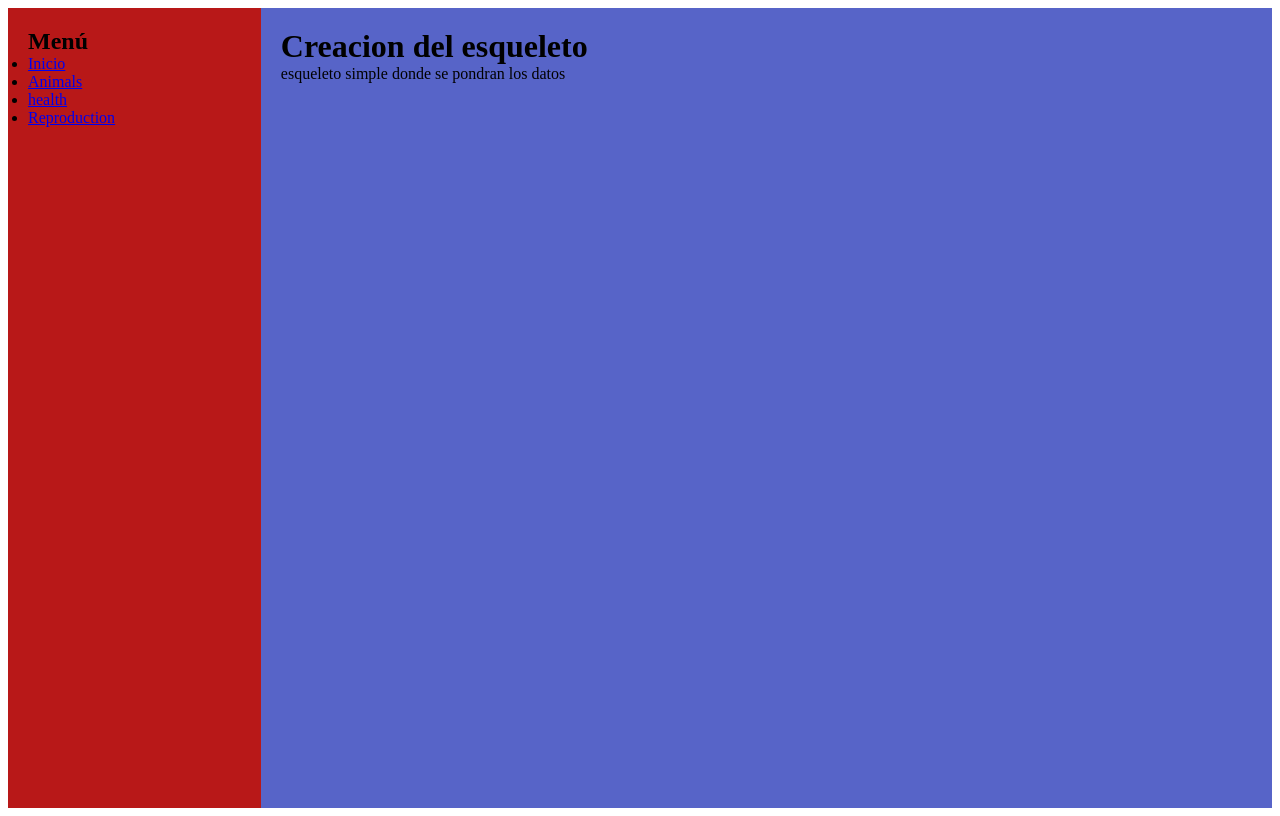
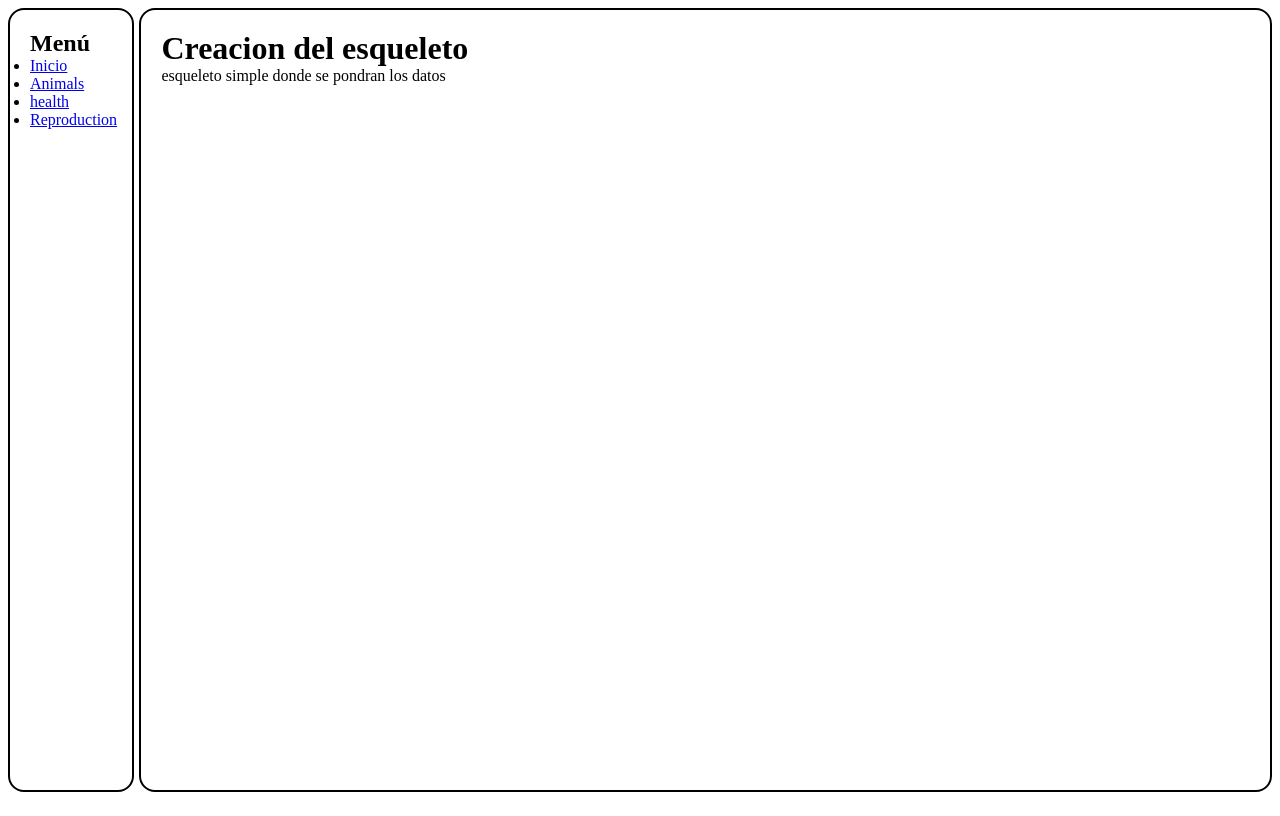
Before and after one commit to JanVal3k/VacaData, an Angular app: page / in a window 1280 px wide. Built offline with nearby package versions, Linux system fonts and the light colour scheme.

Commit message:
feat: esqueleto v1.2 antes de partir con las ramas

```diff
--- a/src/app/app.component.css
+++ b/src/app/app.component.css
@@ -11,17 +11,22 @@ body, html {
 
 .container {
     display: flex;
-    min-height: 100vh;
+    min-height: 98vh;
 }
 
 .menu {
-    width: 20%;
-    background-color: #b81818;
+    width: 10%;
+
     padding: 20px;
+    margin-right: 2.5px;
+    border-radius: 16px;
+    border: solid 2px black;
 }
 
 .content {
     flex-grow: 1;
     padding: 20px;
-    background-color: #5764c8;
+    margin-left: 2.5px;
+    border-radius: 16px;
+    border: solid 2px black;
 }
```
